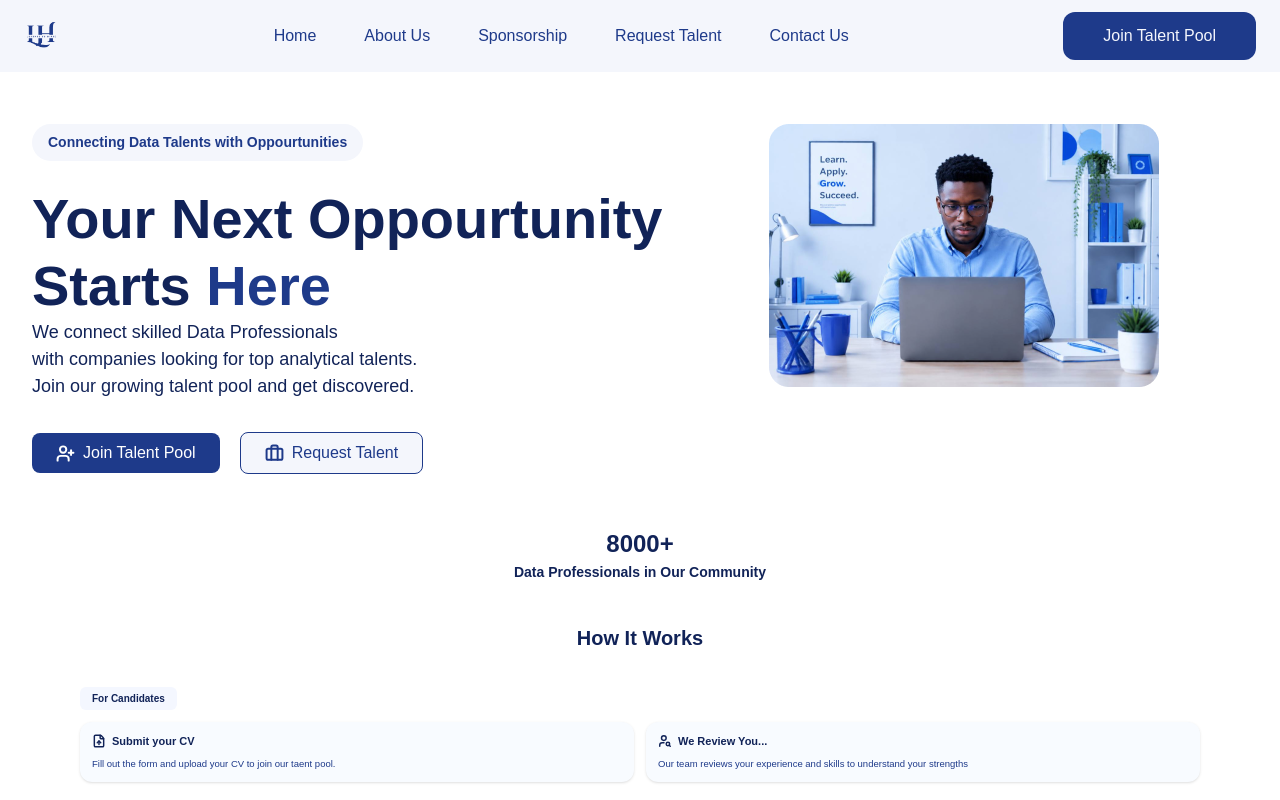
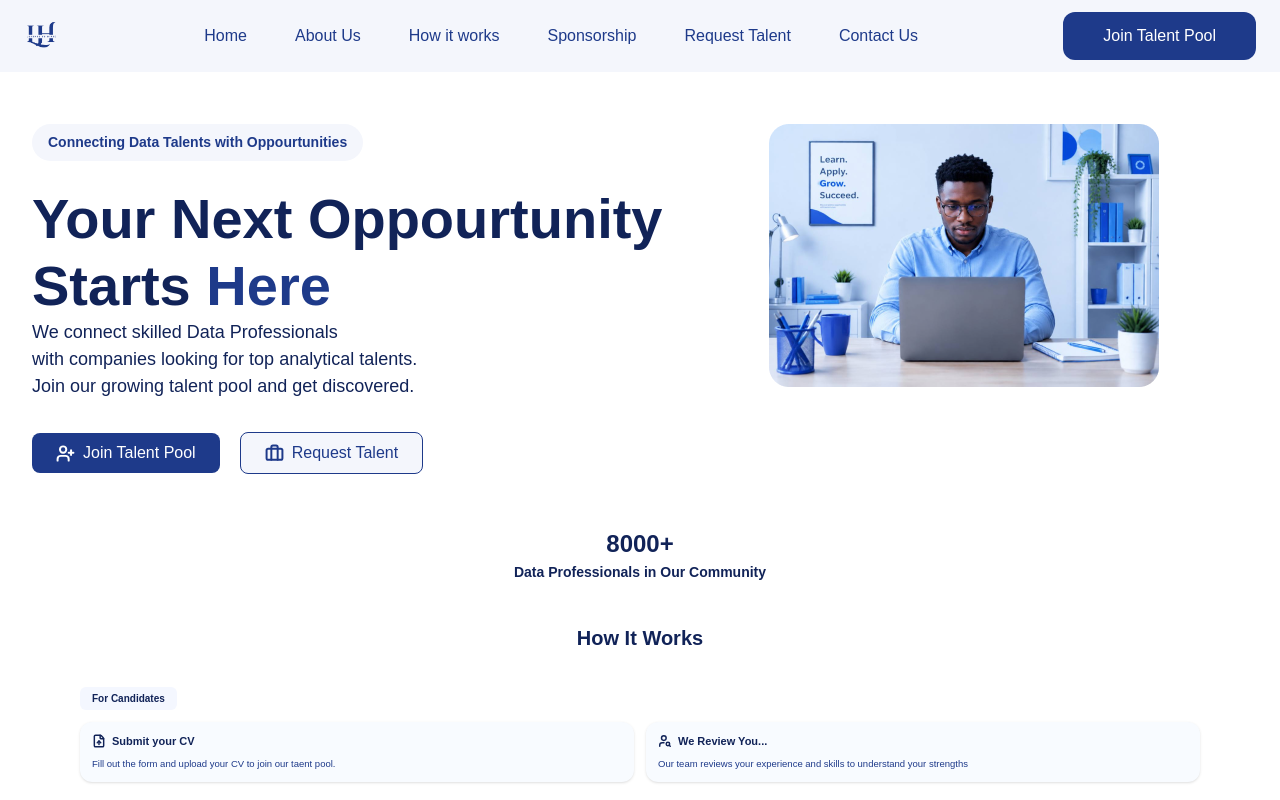
Before and after one commit to Nngozii/Learned2Hired, a React (Vite) app: page / in a window 1280 px wide. Shown: the top 800 px of the page. Built offline with nearby package versions, Linux system fonts and the light colour scheme.

Commit message:
feat(nav): add responsive mobile menu and update navbar CTAs

```diff
--- /dev/null
+++ b/src/components/sections/Hambugs.tsx
@@ -0,0 +1,53 @@
+import { X, UserPlus } from 'lucide-react';
+import { Link } from 'react-router-dom';
+
+interface HambugsProps {
+  isOpen: boolean;
+  onClose: () => void;
+}
+
+export default function Hambugs({ isOpen, onClose }: HambugsProps) {
+  if (!isOpen) return null;
+
+  return (
+    <div className="fixed inset-0 z-[100] bg-white flex flex-col px-10 py-12 animate-in fade-in slide-in-from-right-8 duration-300">
+
+      <button
+        onClick={onClose}
+        className="text-[#2D459D] hover:opacity-70 transition-opacity mb-16 -ml-2"
+        aria-label="Close menu"
+      >
+        <X size={32} strokeWidth={1.5} />
+      </button>
+
+      <nav className="flex flex-col gap-8 flex-1">
+        <Link to="/" className="text-[#2D459D] text-[17px] font-medium hover:opacity-70 transition-opacity" onClick={onClose}>
+          Home
+        </Link>
+        <Link to="/about" className="text-[#2D459D] text-[17px] font-medium hover:opacity-70 transition-opacity" onClick={onClose}>
+          About Us
+        </Link>
+        <Link to="/sponsorship" className="text-[#2D459D] text-[17px] font-medium hover:opacity-70 transition-opacity" onClick={onClose}>
+          Sponsorship
+        </Link>
+        <Link to="/request-talent" className="text-[#2D459D] text-[17px] font-medium hover:opacity-70 transition-opacity" onClick={onClose}>
+          Request Talent
+        </Link>
+        <Link to="/contact" className="text-[#2D459D] text-[17px] font-medium hover:opacity-70 transition-opacity" onClick={onClose}>
+          Contact Us
+        </Link>
+      </nav>
+
+      <div className="pb-10 flex justify-center">
+        <Link
+          to="/join-talent-pool"
+          onClick={onClose}
+          className="flex items-center justify-center gap-2 bg-[#2D459D] text-white px-8 py-3.5 rounded-xl font-medium hover:bg-[#1E3A8A] transition-colors"
+        >
+          <UserPlus size={20} strokeWidth={2} />
+          Join Talent Pool
+        </Link>
+      </div>
+    </div>
+  );
+}
--- a/src/components/sections/Navbar.tsx
+++ b/src/components/sections/Navbar.tsx
@@ -1,8 +1,14 @@
-import { AlignLeft } from 'lucide-react'
-
+import { useState } from 'react';
+import { AlignLeft } from 'lucide-react';
+import { Link } from 'react-router-dom';
+import { Button } from '../ui/Button';
+import Hambugs from './Hambugs';
 
 function Navbar() {
+  const [isMobileMenuOpen, setIsMobileMenuOpen] = useState(false);
+
   return (
+    <>
       <nav className='flex justify-between items-center bg-white md:bg-brand-light py-3 px-6 mx-4 mt-4 md:mx-0 md:mt-0 rounded-2xl md:rounded-none border border-brand-primary/30 md:border-none'>
           <div>
               <img src="logo.png" alt="Learned2Hired" width={35} height={35} />
@@ -10,20 +16,60 @@ function Navbar() {
 
           <div>
               <ul className='hidden md:flex gap-12 text-brand-primary text-[16px] font-medium'>
-                <li><a href="/">Home</a></li>
-                <li><a href="/">About Us</a></li>
-                <li><a href="/">Sponsorship</a></li>
-                <li><a href="/">Request Talent</a></li>
-                <li><a href="/">Contact Us</a></li>
+                  <li>
+                    <Link to="/" className="relative group pb-1">
+                      Home
+                      <span className="absolute left-0 bottom-0 w-0 h-[2px] bg-brand-primary transition-all duration-300 group-hover:w-full rounded-full"></span>
+                    </Link>
+                  </li>
+                  <li>
+                    <Link to="/about" className="relative group pb-1">
+                      About Us
+                      <span className="absolute left-0 bottom-0 w-0 h-[2px] bg-brand-primary transition-all duration-300 group-hover:w-full rounded-full"></span>
+                    </Link>
+                  </li>
+                  <li>
+                    <a href="/#howitworks" className="relative group pb-1">
+                      How it works
+                      <span className="absolute left-0 bottom-0 w-0 h-[2px] bg-brand-primary transition-all duration-300 group-hover:w-full rounded-full"></span>
+                    </a>
+                  </li>
+                  <li>
+                    <Link to="/sponsorship" className="relative group pb-1">
+                      Sponsorship
+                      <span className="absolute left-0 bottom-0 w-0 h-[2px] bg-brand-primary transition-all duration-300 group-hover:w-full rounded-full"></span>
+                    </Link>
+                  </li>
+                  <li>
+                    <Link to="/request-talent" className="relative group pb-1">
+                      Request Talent
+                      <span className="absolute left-0 bottom-0 w-0 h-[2px] bg-brand-primary transition-all duration-300 group-hover:w-full rounded-full"></span>
+                    </Link>
+                  </li>
+                  <li>
+                    <Link to="/contact" className="relative group pb-1">
+                      Contact Us
+                      <span className="absolute left-0 bottom-0 w-0 h-[2px] bg-brand-primary transition-all duration-300 group-hover:w-full rounded-full"></span>
+                    </Link>
+                  </li>
               </ul>
           </div>
 
-        <button className='hidden md:block bg-brand-primary text-brand-light px-10 py-3 rounded-xl cursor-pointer hover:opacity-90 transition-all'>
+          <Button to="/join-talent-pool" className='hidden md:inline-flex px-10 py-3 rounded-xl hover:shadow-lg'>
               Join Talent Pool
+          </Button>
+
+          <button
+            className="block md:hidden text-brand-primary cursor-pointer hover:opacity-70 transition-opacity"
+            onClick={() => setIsMobileMenuOpen(true)}
+            aria-label="Open menu"
+          >
+            <AlignLeft size={28} />
           </button>
+      </nav>
 
-        <AlignLeft className="block md:hidden text-brand-primary cursor-pointer" size={28} />
-    </nav>
+      <Hambugs isOpen={isMobileMenuOpen} onClose={() => setIsMobileMenuOpen(false)} />
+    </>
   )
 }
 
```
Lines whose indentation alone changed are shown as unchanged.
